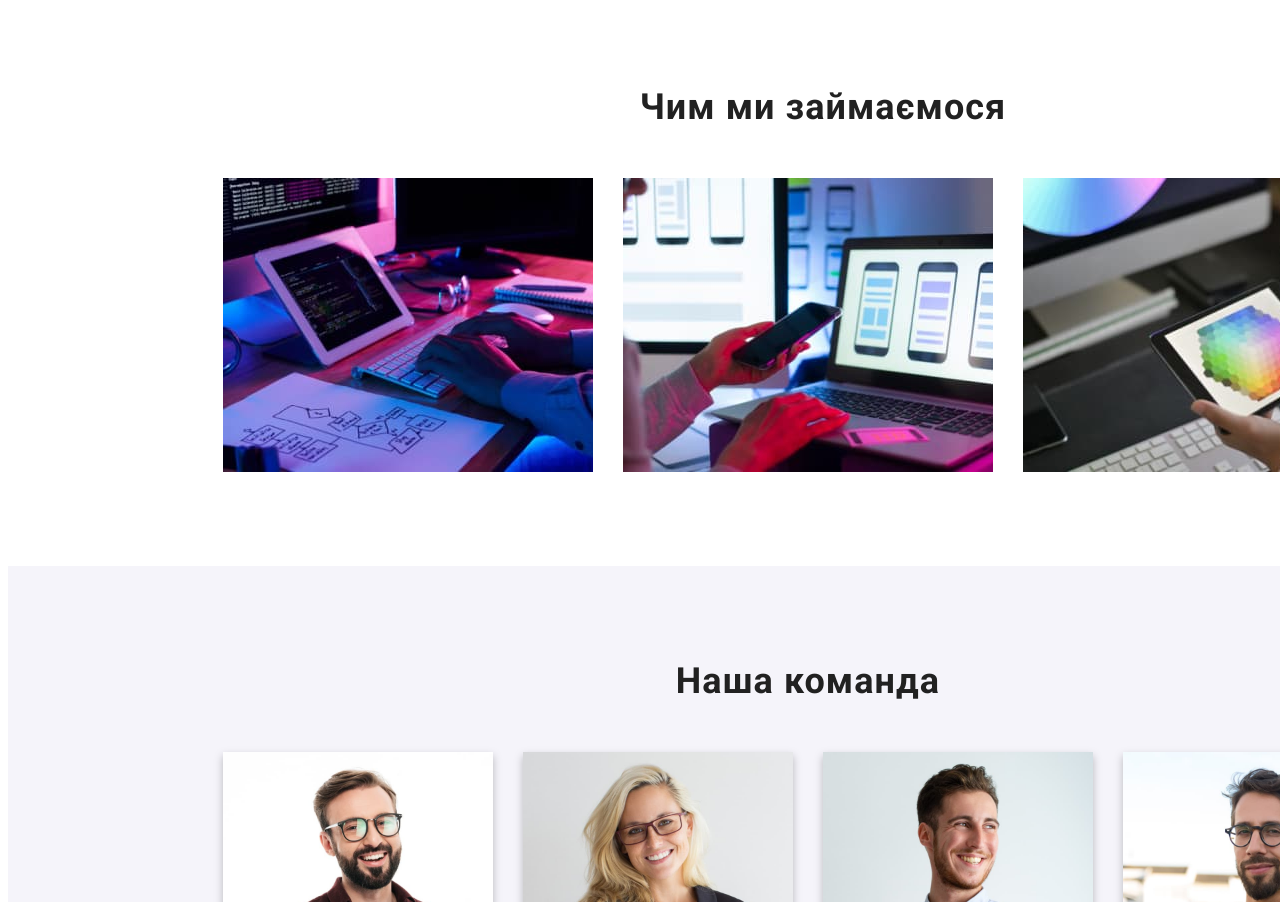
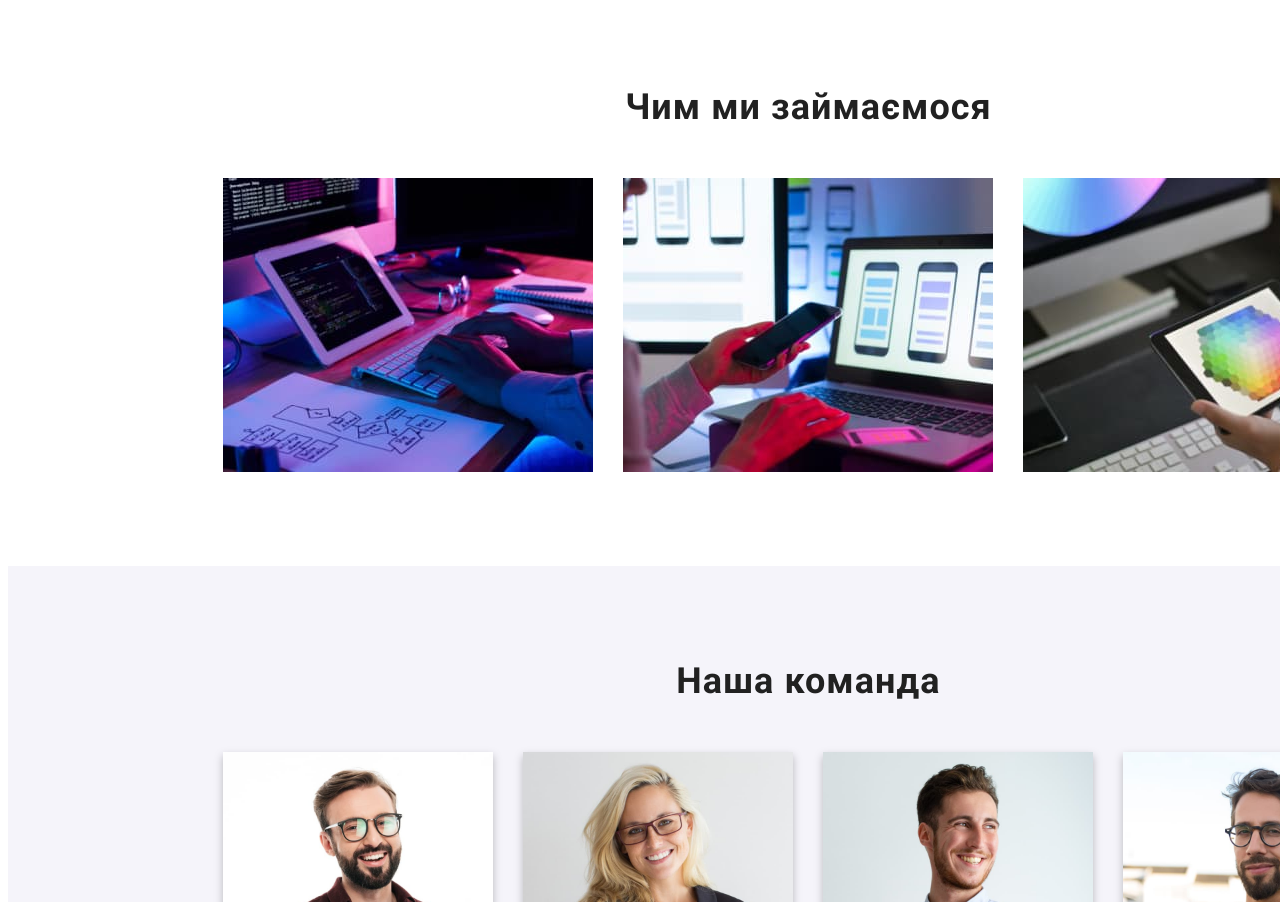
Before and after one commit to Marsym-21/goit-markup-hw-02, a plain HTML site: page index.html in a window 1280 px wide. Shown: the part 885-1787 px from the top of the page. Drawn offline with Linux system fonts and the light colour scheme.

Commit message:
Update styles.css

```diff
--- a/css/styles.css
+++ b/css/styles.css
@@ -189,6 +189,9 @@ margin-bottom: 10px;
 .activity-title{
 margin-top: 0px;
  margin-bottom: 50px;
+ width: 367px;
+ height: 42px;
+ padding-left: 402px;
 
 }
 .activity-title, .team-title{
@@ -222,7 +225,10 @@ flex-direction: row;
 }
 .team-title{
     padding-top: 94px;
+    padding-left: 668px;
     margin: 0px;
+    width: 265px; ;
+    height: 42px;
 }
 .team-list{
     display: inline-flex;
```
